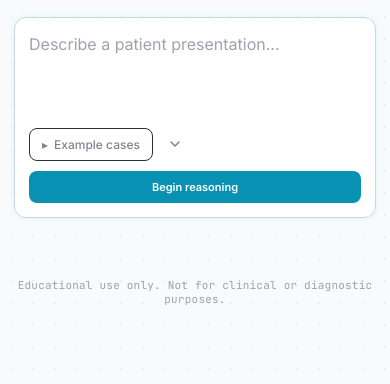
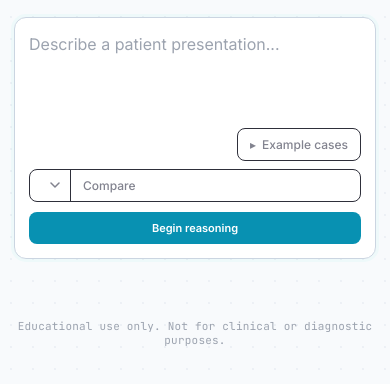
Before and after one commit to daniyeel/Second-Opinion, a website: page public/index.html in a window 390 px wide. Shown: the part 126-510 px from the top of the page. Drawn offline with Linux system fonts and the light colour scheme; no server answers.

Commit message:
Optimizing mobile layout

```diff
--- a/public/style.css
+++ b/public/style.css
@@ -674,12 +674,12 @@
         .input-card { padding: 14px; }
         textarea#input { font-size: 16px; min-height: 80px; } /* 16px prevents iOS zoom */
         .input-footer { flex-direction: column; align-items: stretch; gap: 10px; }
-        .input-meta { gap: 8px; flex-wrap: wrap; }
+        .input-meta { flex-direction: column; gap: 8px; }
         .model-selector-label { display: none; }
-        .compare-toggle { display: none; }
         .model-field-label { display: none; }
-        .model-group { border-color: transparent; border-radius: 0; }
-        .model-select { border-right: none; padding: 8px 28px 8px 0; }
+        .model-field { width: 100%; }
+        .model-group { display: flex; width: 100%; }
+        .model-select { flex: 1; min-width: 0; }
         .submit-btn { width: 100%; justify-content: center; }
 
         .thought-status { top: 52px; }
```
